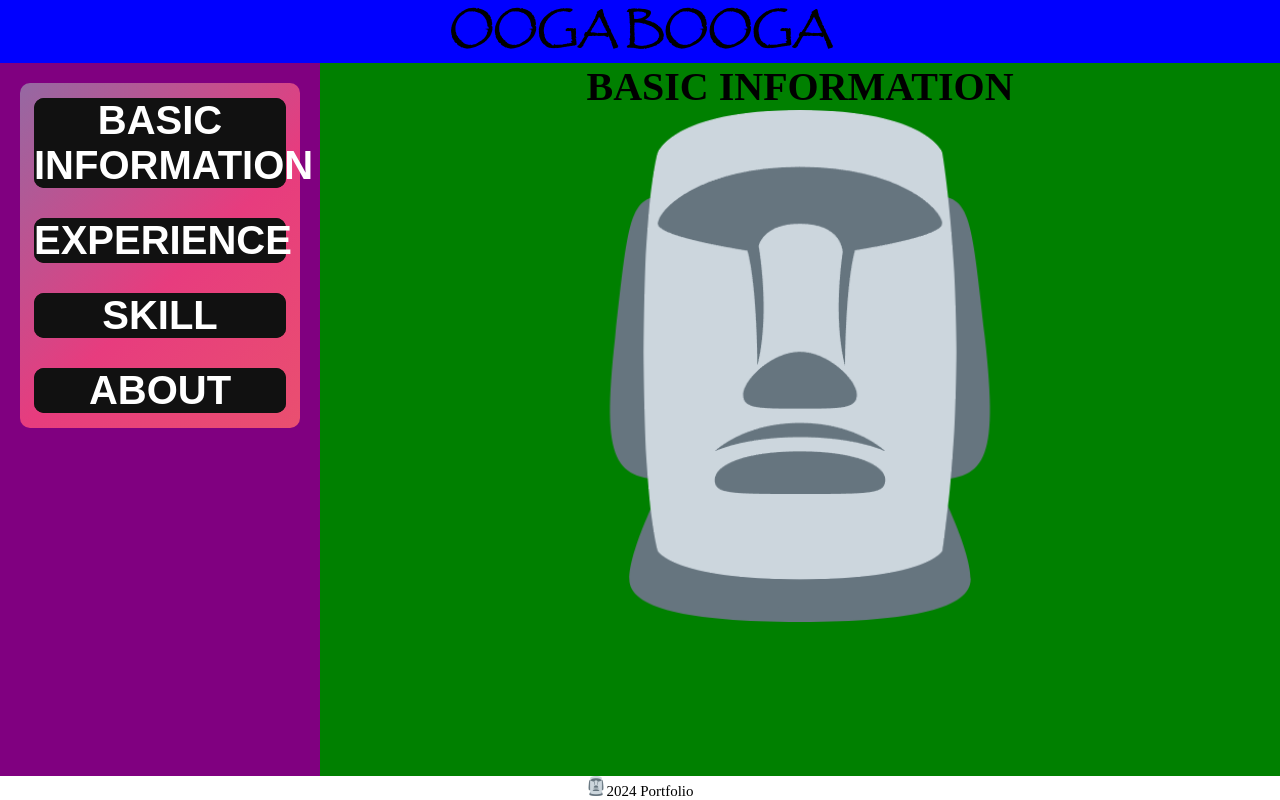
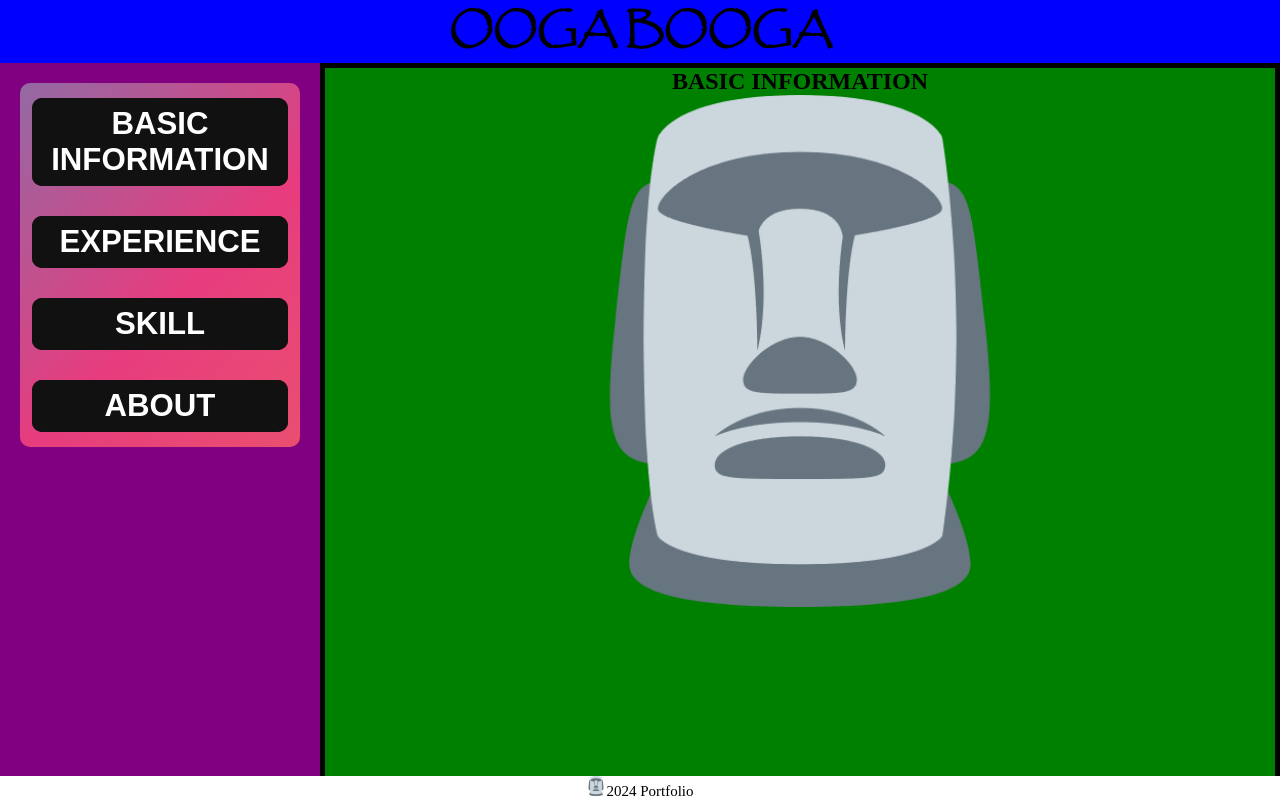
Before and after one commit to cootiekuts/reactjs-portfolio, a React (Vite) app: page / in a window 1280 px wide. Built offline with nearby package versions, Linux system fonts and the light colour scheme.

Commit message:
Update index.css

```diff
--- a/src/index.css
+++ b/src/index.css
@@ -12,10 +12,6 @@
 h1 {
   font-size: 5vh;
   font-family: papyrus;
-}
-
-h2 {
-  font-size: 5vh;
 }
 
 header {
@@ -41,7 +37,6 @@ header {
   display: flex;
   width: 100vw;
   overflow-x: hidden;
-
 }
 
 .sidebar {
@@ -74,7 +69,8 @@ header {
 }
 
 .content section{
-  height: 100vh;
+  height: 92.1vh;
+  border: 5px solid black;
 }
 
 
@@ -112,17 +108,20 @@ footer{
 
 .sidebar-button {
   border-radius: 10px;
-  width: 90%;
+  width: 20vw;
   margin-top: 15px;
   margin-bottom: 15px;
   border: none;
   outline: none;
   color: #fff;
-  background: #111;
+  background-color: #111;
   cursor: pointer;
   position: relative;
   z-index: 0;
   border-radius: 10px;
+  font-size: calc(1vh + 1vw);
+  padding: 1vh;
+  text-shadow: 1vh hsl(0, 0, 50%);
 
 }
 
@@ -189,11 +188,42 @@ footer{
   background-color:red;
 }
 
-.footer-div {
-
-}
-
 .footer-div img {
   max-width: 20px;
   max-height: 20px;
 }
+
+[class*="col-"] {
+  width: 100%;
+}
+
+@media only screen and (min-width: 600px) {
+  /* For tablets: */
+  /* .col-s-1 {width: 8.33%;}
+  .col-s-2 {width: 16.66%;}
+  .col-s-3 {width: 25%;}
+  .col-s-4 {width: 33.33%;}
+  .col-s-5 {width: 41.66%;}
+  .col-s-6 {width: 50%;}
+  .col-s-7 {width: 58.33%;}
+  .col-s-8 {width: 66.66%;}
+  .col-s-9 {width: 75%;}
+  .col-s-10 {width: 83.33%;}
+  .col-s-11 {width: 91.66%;}
+  .col-s-12 {width: 100%;} */
+}
+@media only screen and (min-width: 768px) {
+  /* For desktop: */
+  .col-1 {width: 8.33%;}
+  .col-2 {width: 16.66%;}
+  .col-3 {width: 25%;}
+  .col-4 {width: 33.33%;}
+  .col-5 {width: 41.66%;}
+  .col-6 {width: 50%;}
+  .col-7 {width: 58.33%;}
+  .col-8 {width: 66.66%;}
+  .col-9 {width: 75%;}
+  .col-10 {width: 83.33%;}
+  .col-11 {width: 91.66%;}
+  .col-12 {width: 100%;}
+}
```
